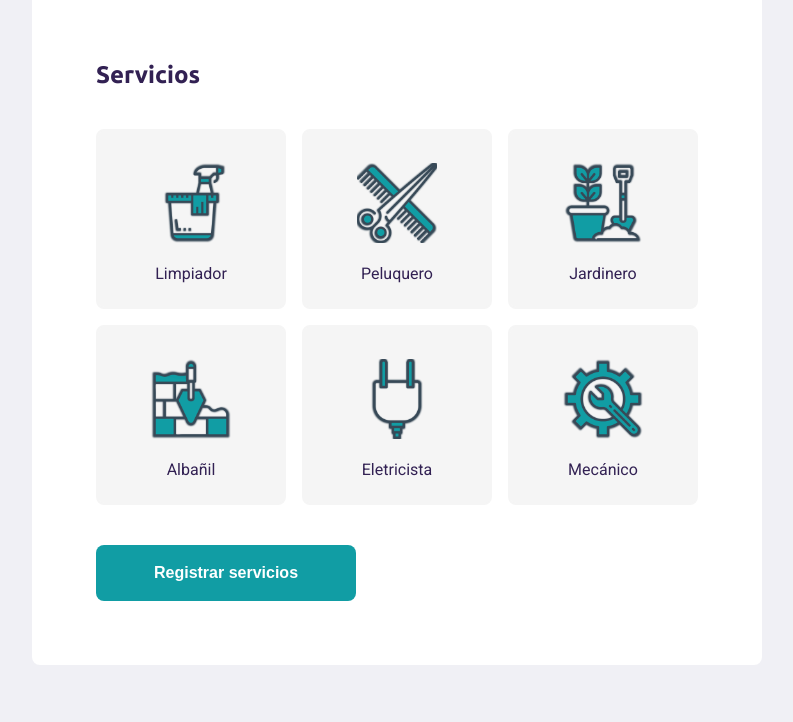
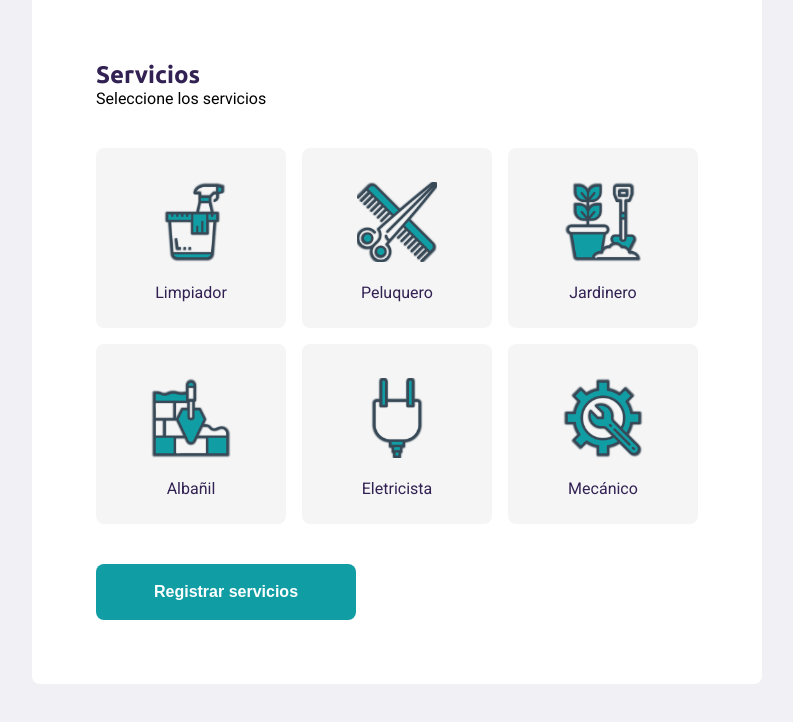
Before and after one commit to FelipeFontouraBr/Emplex, a website: page src/views/create-service.html in a window 1280 px wide. Shown: the part 819-1541 px from the top of the page, without its empty margins (243-1036 px from the left). Drawn offline with nearby package versions, Linux system fonts and the light colour scheme; files that its build step writes are made by us from their sources; no server answers; files whose address does not match are found by name.

Commit message:
Added span

```diff
--- a/src/views/create-service.html
+++ b/src/views/create-service.html
@@ -61,6 +61,7 @@
         <fieldset>
             <legend>
                 <h2>Servicios</h2>
+                <span>Seleccione los servicios</span>
             </legend>
 
             <div class="items-grid">
```
